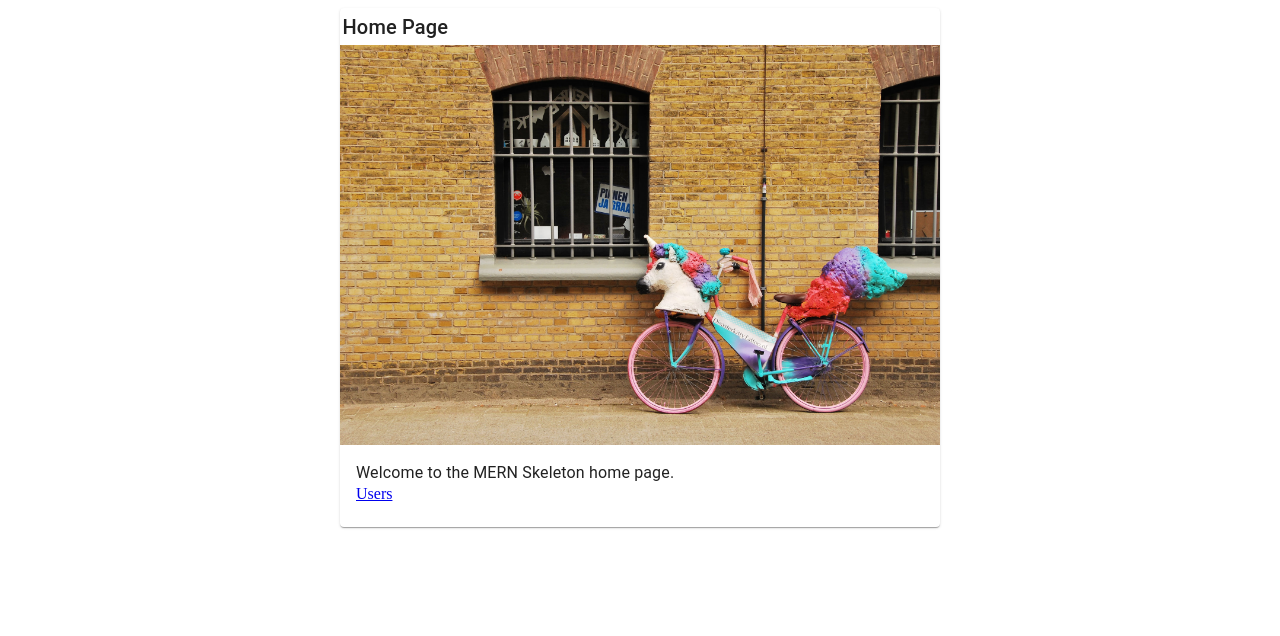
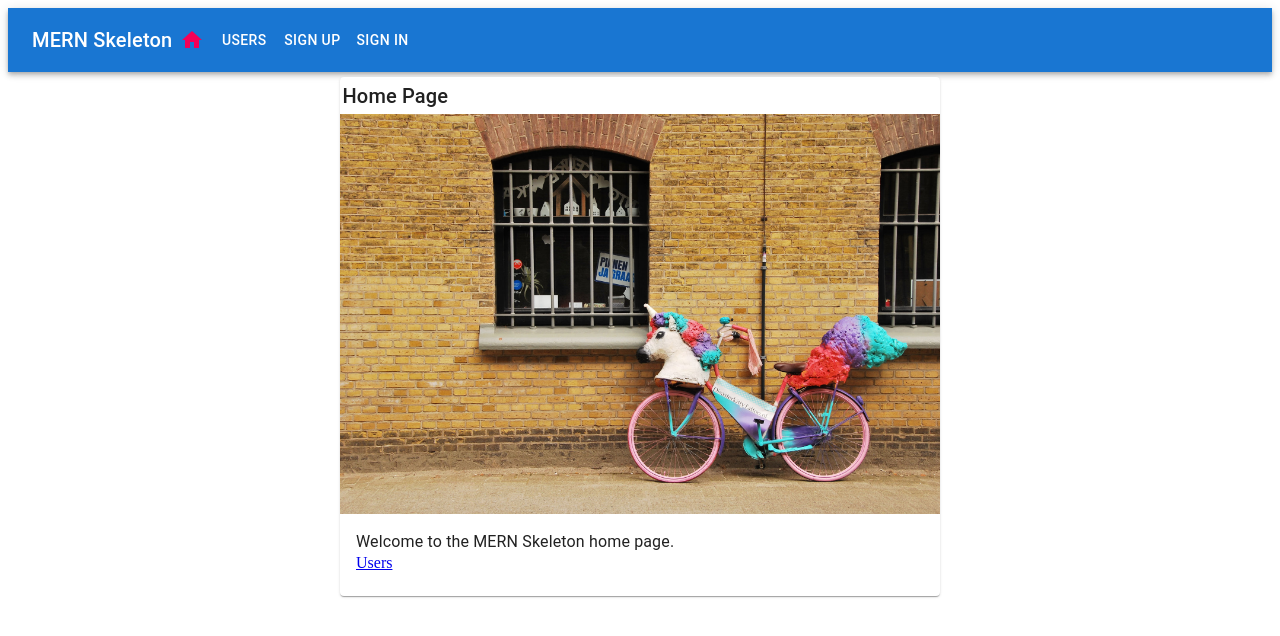
Before and after one commit to macluiggy/mern-skeleton-next.js, a Next.js app in the folder frontend/: page / in a window 1280 px wide. Shown: the top 636 px of the page. Built offline with nearby package versions, Linux system fonts and the light colour scheme.

Commit message:
adding menu navbar

```diff
--- a/frontend/components/Container/index.tsx
+++ b/frontend/components/Container/index.tsx
@@ -1,4 +1,5 @@
 import Head from "next/head";
+import Menu from "./..//Menu"; // this works also this way: ".././././././Menu"; or "..//////Menu"; with as many slashes as you want
 
 export const Container = ({
   title,
@@ -12,6 +13,7 @@ export const Container = ({
       <Head>
         <title>{title}</title>
       </Head>
+      <Menu />
       <div>{children}</div>
     </div>
   );
--- /dev/null
+++ b/frontend/components/Menu/index.tsx
@@ -0,0 +1,70 @@
+import { AppBar, Toolbar, Typography, IconButton, Button } from "@mui/material";
+import { Home as HomeIcon } from "@mui/icons-material";
+import Link from "next/link";
+import auth from "../../lib/auth-helper";
+import { useRouter } from "next/router";
+
+const isActive = (currentPathname: string, pathname: string) => {
+  return currentPathname === pathname
+    ? { color: "#f50057" }
+    : { color: "#ffffff" };
+};
+export default function Menu() {
+  const { pathname, push } = useRouter();
+  // console.log(router.pathname);
+  return (
+    <AppBar position="static">
+      <Toolbar>
+        <Typography variant="h6" color="inherit">
+          MERN Skeleton
+        </Typography>
+        <Link href="/">
+          <IconButton aria-label="Home" style={isActive(pathname, "/")}>
+            <HomeIcon />
+          </IconButton>
+        </Link>
+        <Link href="/users">
+          <Button style={isActive(pathname, "/users")}>Users</Button>
+        </Link>
+        {!auth.isAuthenticated() && (
+          <span>
+            <Link href="/signup">
+              <Button style={isActive(pathname, "/signup")}>Sign Up</Button>
+            </Link>
+            <Link href="/signin">
+              <Button style={isActive(pathname, "/signin")}>Sign In</Button>
+            </Link>
+          </span>
+        )}
+        {auth.isAuthenticated() && (
+          <span>
+            <Link href={`/user/${auth.isAuthenticated().user._id}`}>
+              <Button
+                style={isActive(
+                  pathname,
+                  `/user/${auth.isAuthenticated().user._id}`
+                )}
+              >
+                My Profile
+              </Button>
+            </Link>
+            <Button
+              color="inherit"
+              onClick={() => {
+                auth.clearJWT(() => push("/"));
+              }}
+            >
+              Sign out
+            </Button>
+          </span>
+        )}
+      </Toolbar>
+    </AppBar>
+  );
+}
+
+export async function gesServerSideProps() {
+  return {
+    props: {},
+  };
+}
--- a/frontend/pages/users/index.tsx
+++ b/frontend/pages/users/index.tsx
@@ -59,7 +59,7 @@ const Users = () => {
           {users.map(({ _id, name }, i) => {
             return (
               <Fragment key={_id}>
-                <Link href={`/user/${_id}`}>
+                <Link href="/user/[id]" as={`/user/${_id}`}>
                   <ListItem button>
                     <ListItemAvatar>
                       <Avatar>
```
